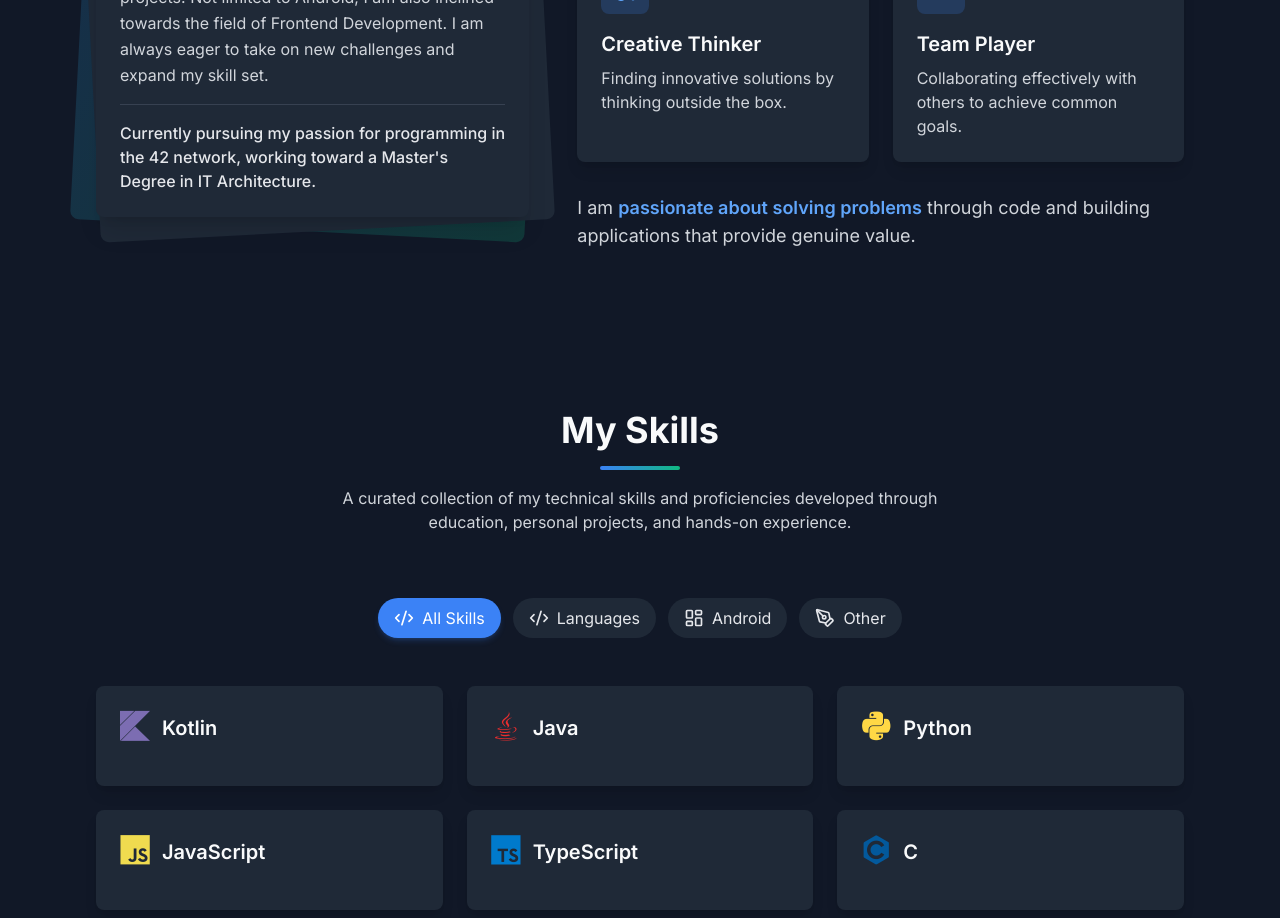
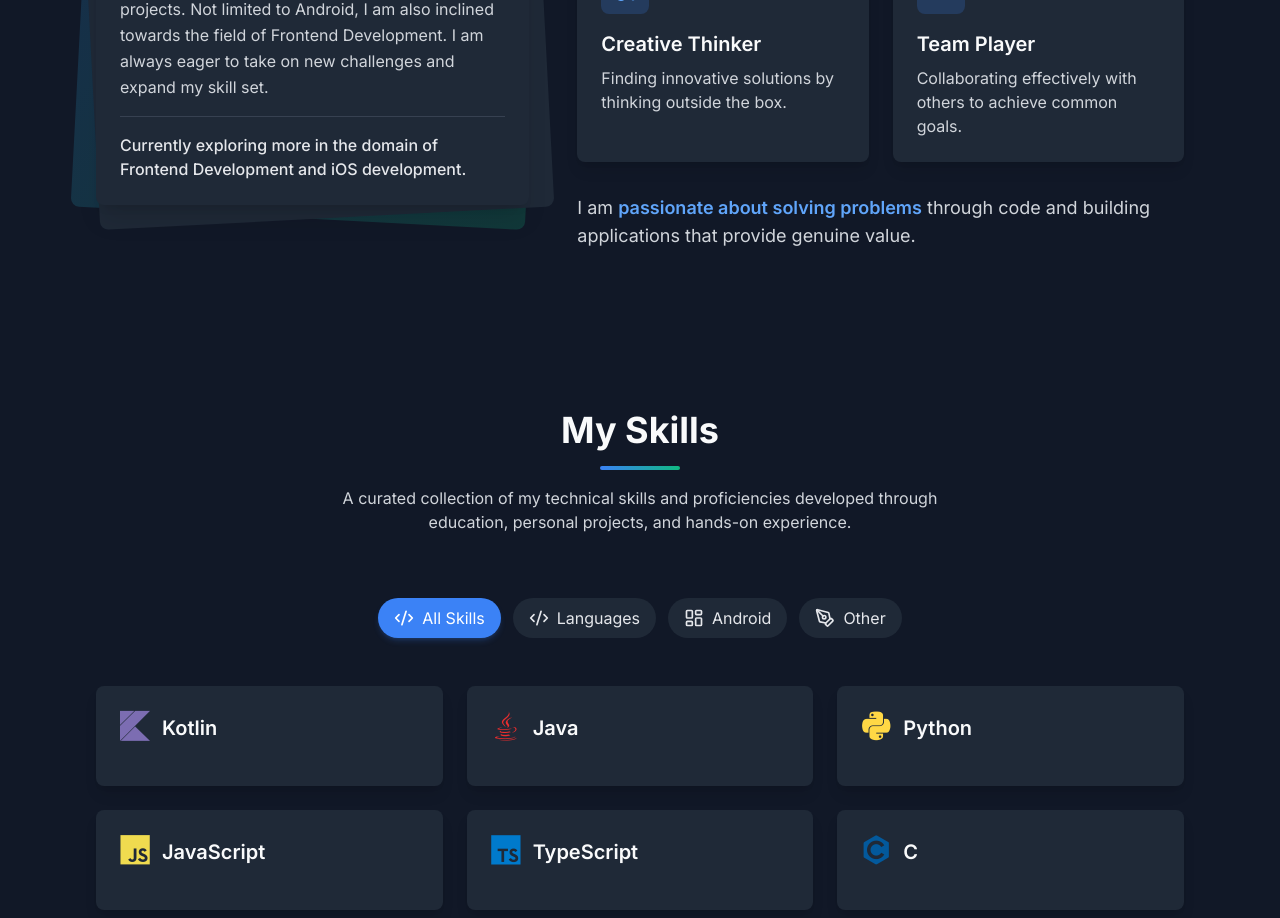
Before and after one commit to neelanshsahai/neelanshsahai.github.io, a Next.js app: page / in a window 1280 px wide. Shown: the part 1440-2358 px from the top of the page. Built offline with nearby package versions, Linux system fonts and the light colour scheme.

Commit message:
Update Resume

```diff
--- a/app/components/AboutSection.tsx
+++ b/app/components/AboutSection.tsx
@@ -93,7 +93,7 @@ const AboutSection: React.FC<AboutProps> = ({ data }) => {
                 </p>
                 <div className="pt-4 border-t border-gray-200 dark:border-gray-700">
                   <p className="font-medium text-gray-700 dark:text-gray-200">
-                    Currently pursuing my passion for programming in the 42 network, working toward a Master's Degree in IT Architecture.
+                    Currently exploring more in the domain of Frontend Development and iOS development.
                   </p>
                 </div>
               </div>
```
Also changed, not shown: 1 other file (tests, documents, lock files or other folders).
